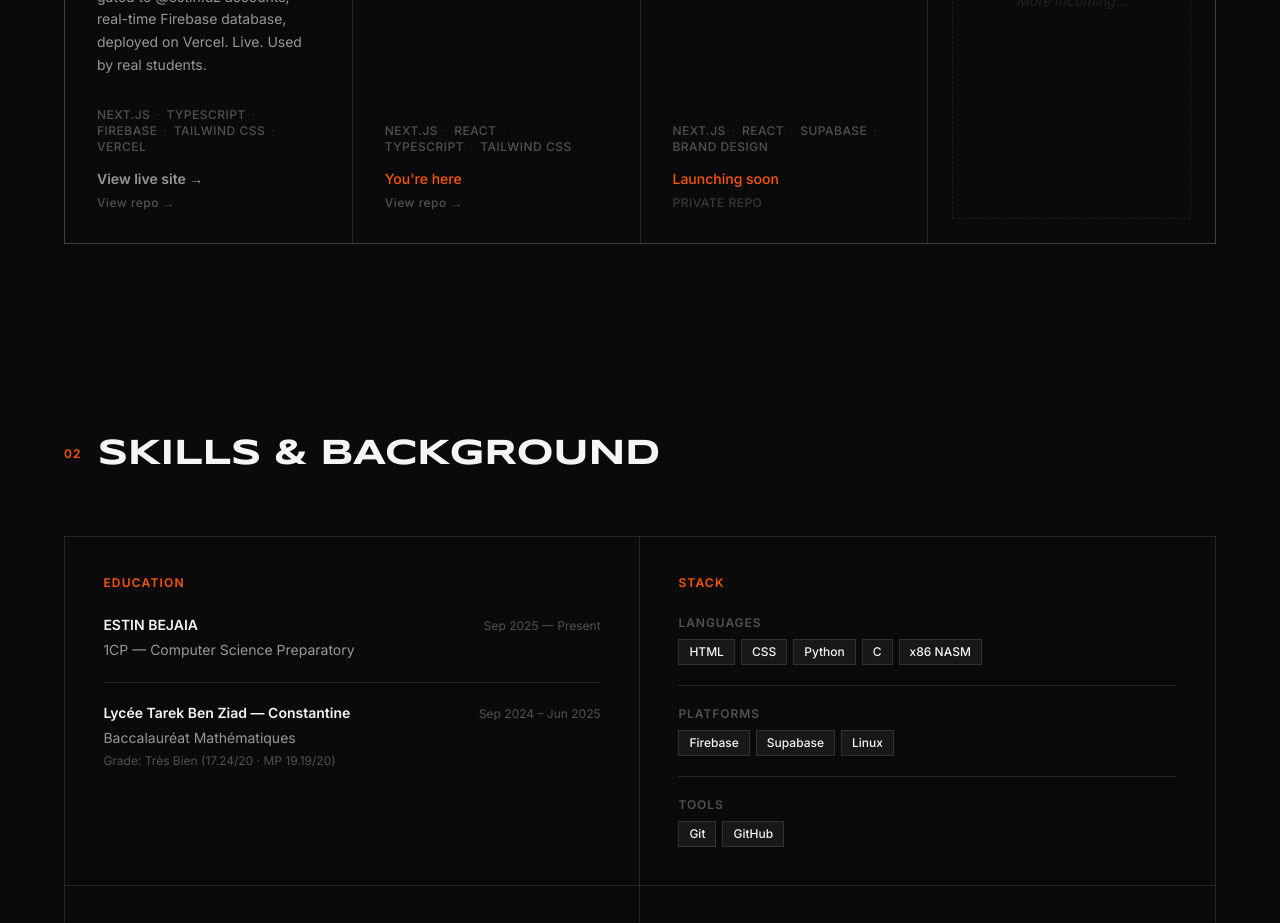
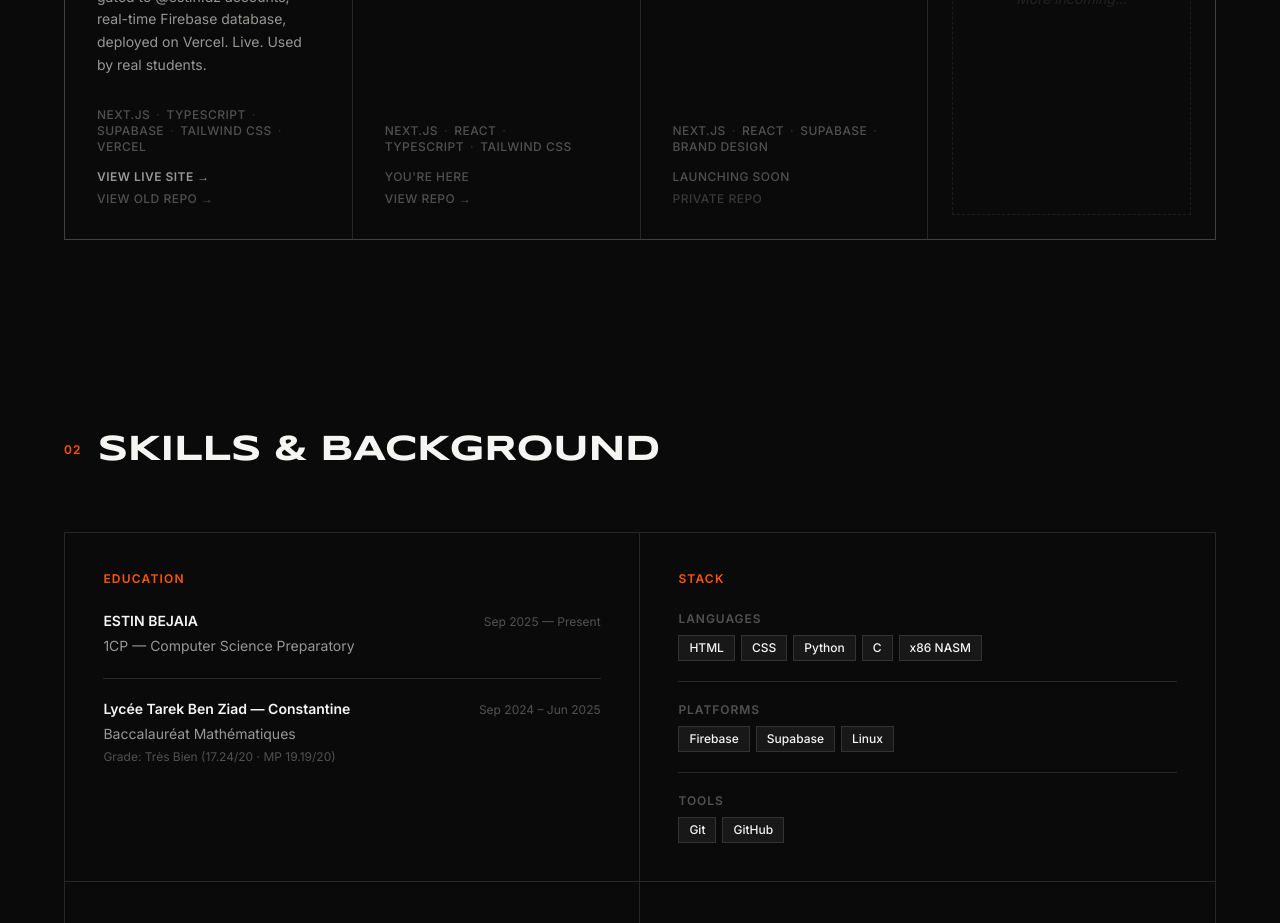
Before and after one commit to aynxitis/aynx, a Next.js app: page / in a window 1280 px wide. Shown: the part 1260-2183 px from the top of the page. Built offline with nearby package versions, Linux system fonts and the light colour scheme.

Commit message:
style: minor text and color updates

```diff
--- a/components/ui/ProjectCard.tsx
+++ b/components/ui/ProjectCard.tsx
@@ -91,13 +91,13 @@ export default function ProjectCard({ project, delay }: ProjectCardProps) {
           href={project.link}
           target="_blank"
           rel="noopener noreferrer"
-          className="mt-3.5 w-fit font-body text-sm font-semibold text-fg/60 hover:text-accent transition-colors"
+          className="mt-3.5 w-fit font-body text-xs font-semibold tracking-[0.04em] uppercase text-fg/60 hover:text-accent transition-colors"
         >
           {project.linkLabel ?? "View Project →"}
         </a>
       )}
       {project.disabled && (
-        <span className="mt-3.5 font-body text-sm text-accent font-medium">
+        <span className="mt-3.5 font-body text-xs font-medium tracking-[0.04em] uppercase text-fg/30">
           {project.disabledLabel}
         </span>
       )}
@@ -107,7 +107,7 @@ export default function ProjectCard({ project, delay }: ProjectCardProps) {
             href={project.repoLink}
             target="_blank"
             rel="noopener noreferrer"
-            className="mt-1.5 w-fit font-body text-xs text-fg/30 font-medium tracking-[0.04em] hover:text-accent transition-colors"
+            className="mt-1.5 w-fit font-body text-xs text-fg/30 font-medium tracking-[0.04em] uppercase hover:text-accent transition-colors"
           >
             {project.repoLabel}
           </a>
--- a/data/projects.ts
+++ b/data/projects.ts
@@ -13,11 +13,11 @@ export const projects: Project[] = [
       "Problem: ESTIN students had no way to report or claim lost items — the only option was spamming the entire campus by email.",
       "Built: A campus lost-and-found web app with Google OAuth gated to @estin.dz accounts, real-time Firebase database, deployed on Vercel. Live. Used by real students.",
     ],
-    stack: ["Next.js", "TypeScript", "Firebase", "Tailwind CSS", "Vercel"],
+    stack: ["Next.js", "TypeScript", "Supabase", "Tailwind CSS", "Vercel"],
     link: "https://findit-estin.vercel.app",
     linkLabel: "View live site →",
     repoLink: "https://github.com/aynxitis/findit-estin",
-    repoLabel: "View repo →",
+    repoLabel: "View old repo →",
   },
   {
     id: 2,
```
